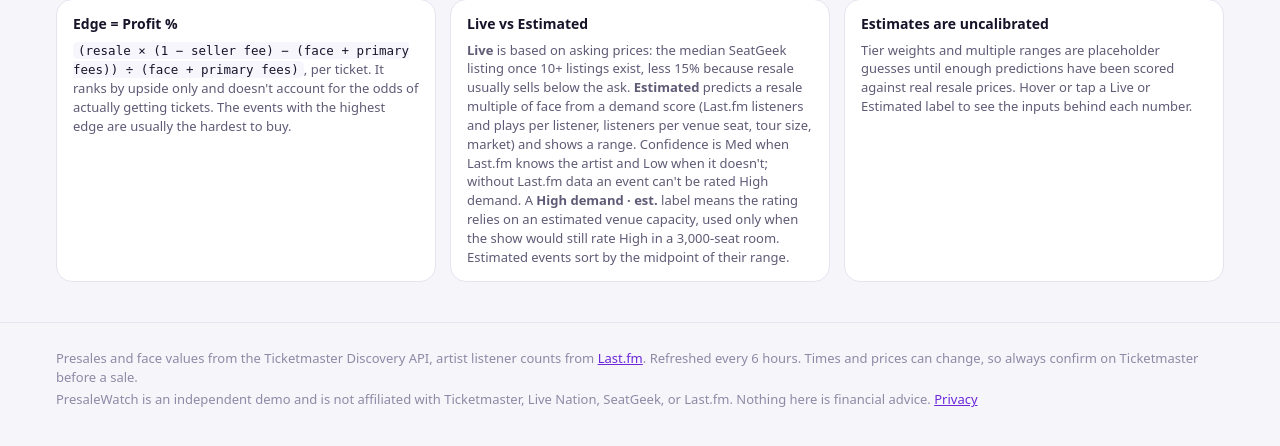
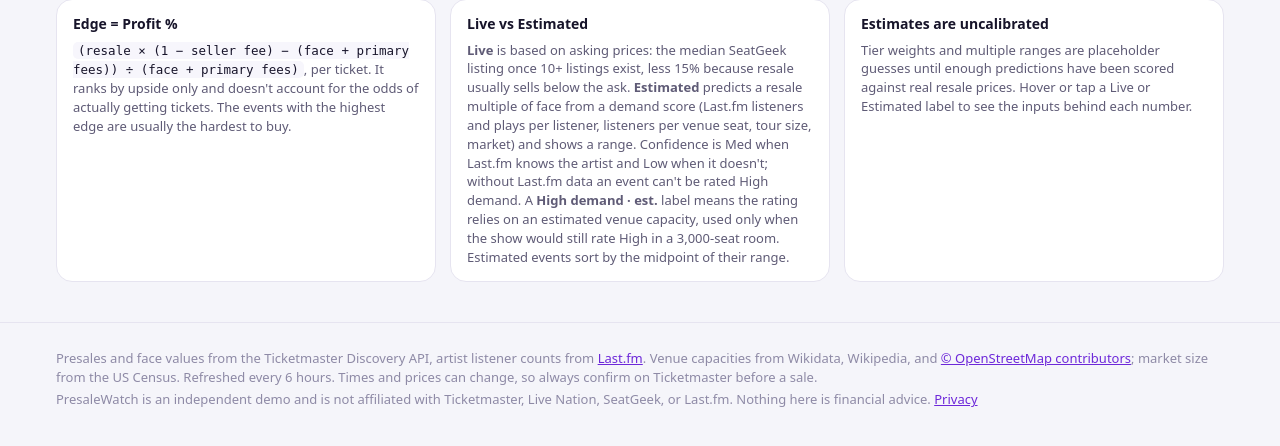
Before and after one commit to TylerWichman/presalewatch, a Python web app: template templates/index.html in a window 1280 px wide. Shown: the part 318-764 px from the top of the page. Run offline with Jinja, Linux system fonts and the light colour scheme; the template is opened without the code that fills it, so the values that code supplies are empty.

Commit message:
Credit OpenStreetMap, Wikidata, Wikipedia, and the Census in the footer
OpenStreetMap's ODbL license requires "© OpenStreetMap contributors" wherever
OSM-derived data is used publicly.

Co-Authored-By: Claude Opus 5.5 <noreply@anthropic.com>

```diff
--- a/templates/index.html
+++ b/templates/index.html
@@ -340,7 +340,7 @@ footer p { margin: 4px 0; }
 
 <footer>
   <div class="wrap">
-    <p>Presales and face values from the Ticketmaster Discovery API, artist listener counts from <a href="https://www.last.fm" rel="noopener noreferrer" target="_blank">Last.fm</a>. Refreshed every 6 hours. Times and prices can change, so always confirm on Ticketmaster before a sale.</p>
+    <p>Presales and face values from the Ticketmaster Discovery API, artist listener counts from <a href="https://www.last.fm" rel="noopener noreferrer" target="_blank">Last.fm</a>. Venue capacities from Wikidata, Wikipedia, and <a href="https://www.openstreetmap.org/copyright" rel="noopener noreferrer" target="_blank">© OpenStreetMap contributors</a>; market size from the US Census. Refreshed every 6 hours. Times and prices can change, so always confirm on Ticketmaster before a sale.</p>
     <p>PresaleWatch is an independent demo and is not affiliated with Ticketmaster, Live Nation, SeatGeek, or Last.fm. Nothing here is financial advice. <a href="/privacy">Privacy</a></p>
   </div>
 </footer>
```
